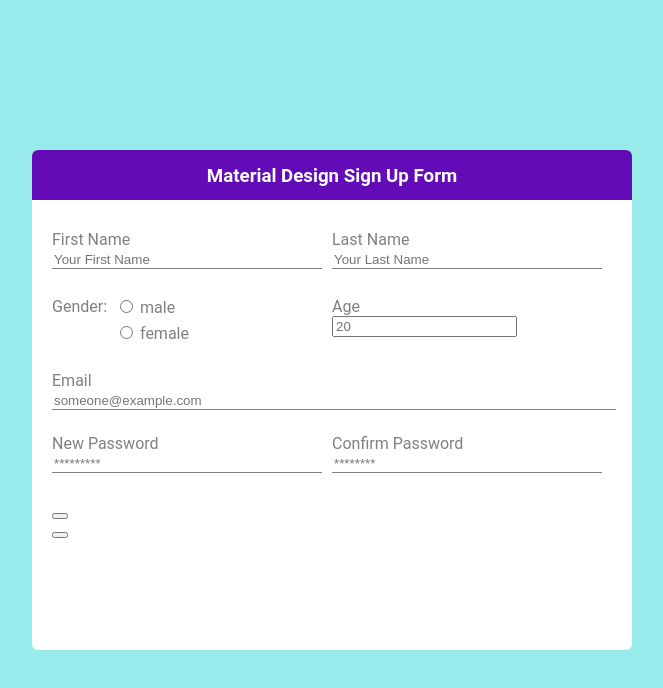
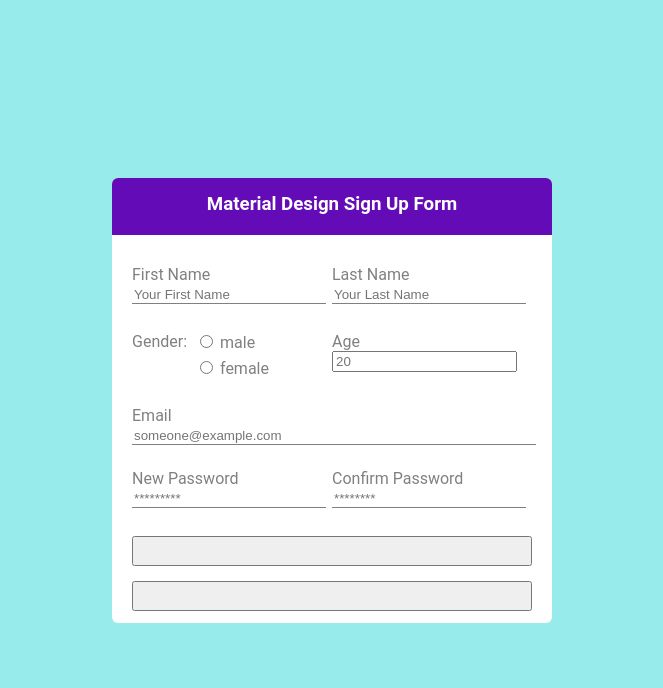
Before and after one commit to Ronaldo913/Exerc-cios, a plain HTML site: page Question03/index.html in a window 1280 px wide. Shown: the whole page, without its empty margins (308-971 px from the left). Drawn offline with Linux system fonts and the light colour scheme.

Commit message:
Update estilo.css

```diff
--- a/Question03/estilo.css
+++ b/Question03/estilo.css
@@ -10,12 +10,12 @@ body {
 }
 
 #formulario {
-    width: 600px;
-    height: 500px;
+    width: 440px;
+    height: 445px;
     top: 50%;
     left: 50%;
-    margin-top: -250px;
-    margin-left: -300px;
+    margin-top: -222.5px;
+    margin-left: -220px;
 
     padding: 0 0 0 0;
     border-radius: 6px;
@@ -28,8 +28,8 @@ body {
 }
 
 #titulo {
-    width: 600px;
-    height: 10%;
+    width: 440px;
+    height: 13%;
     margin: 0 0;
     border-radius: 6px 6px 0 0;
 
@@ -141,33 +141,22 @@ body {
     border-bottom: solid grey 1px;
 }
 
-/* #c3, #c4{
-    color: black;
+#c8 button{
+    width: 100%;
+    height: 30px;
+
+    margin: 0 0 15px 0;
 }
 
-#c4 div input{
-    border: solid 10px black;
+#c8 #b1{
+    background-color: rgba(128, 128, 128, 0.3);
+    border: none;
 }
 
-#c5 #age{
-    border: transparent;
-    border-bottom: solid grey 1px;
-} */
-/*
-#c6 #email{
-    border: transparent;
-    border-bottom: solid grey 1px;
+#c8 #b2{
+    background-color: rgb(100, 11, 184);
+    border: none;
 }
-
-#c7 #new{
-    border: transparent;
-    border-bottom: solid grey 1px;
-}
-
-#c8 #confirm{
-    border: transparent;
-    border-bottom: solid grey 1px;
-} */
 
 form{
     color: grey;
```
